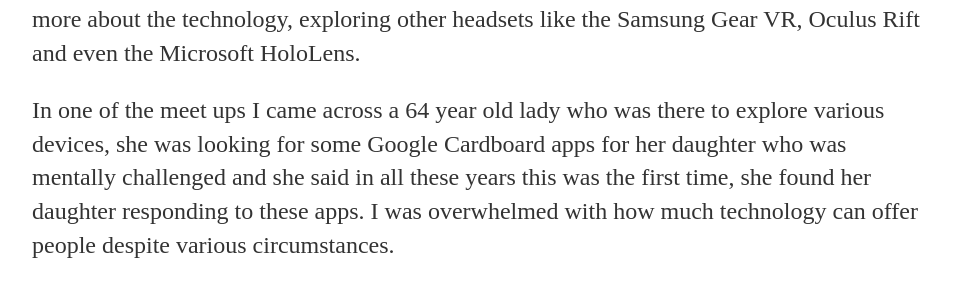
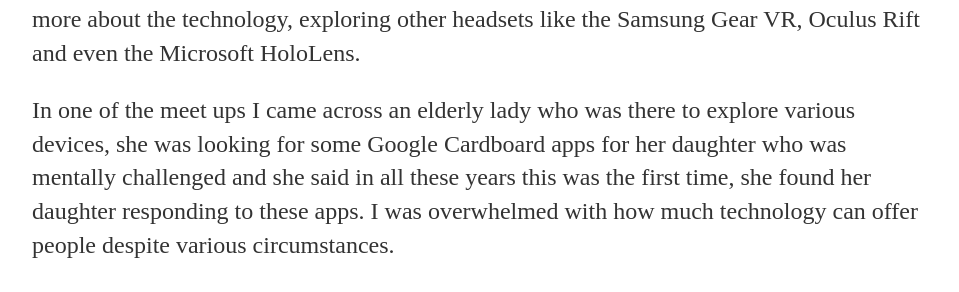
Before and after one commit to jagorisamajdar/jagorisamajdar.github.io, a Jekyll site: the page built from about/index.html, in a window 1280 px wide. Shown: the part 1068-1360 px from the top of the page, without its empty margins (160-1119 px from the left). Built offline with Jekyll 4.4.1, drawn with Linux system fonts in a browser that asks for light colours.

Commit message:
Update index.html

```diff
--- a/about/index.html
+++ b/about/index.html
@@ -21,7 +21,7 @@ of auto stitched panoramic photos (snapped using Ricoh Theta S camera) and creat
 and I delivered a short presentation of it to the library management.</p>
 <p>One thing led to another, I attended various meetups while working on the project to learn more about the technology, exploring other
 headsets like the Samsung Gear VR, Oculus Rift and even the Microsoft HoloLens.</p>
-<p>In one of the meet ups I came across a 64 year old lady who was there to explore various devices, she was looking for some Google
+<p>In one of the meet ups I came across an elderly lady who was there to explore various devices, she was looking for some Google
 Cardboard apps for her daughter who was mentally challenged and she said in all these years this was the first time, she found her daughter responding to these apps. I was overwhelmed with how much technology can offer people despite various circumstances.</p>
 <p>The challenge of building and learning something new on my own from researching the right software for creating photo tours, exploring cameras for taking photographs, coordinating with various people, installing the app on the
 Android device and seeing it through the Google Cardboard headset in a few months was amazing. This wouldn’t have been possible without the encouragement
```
